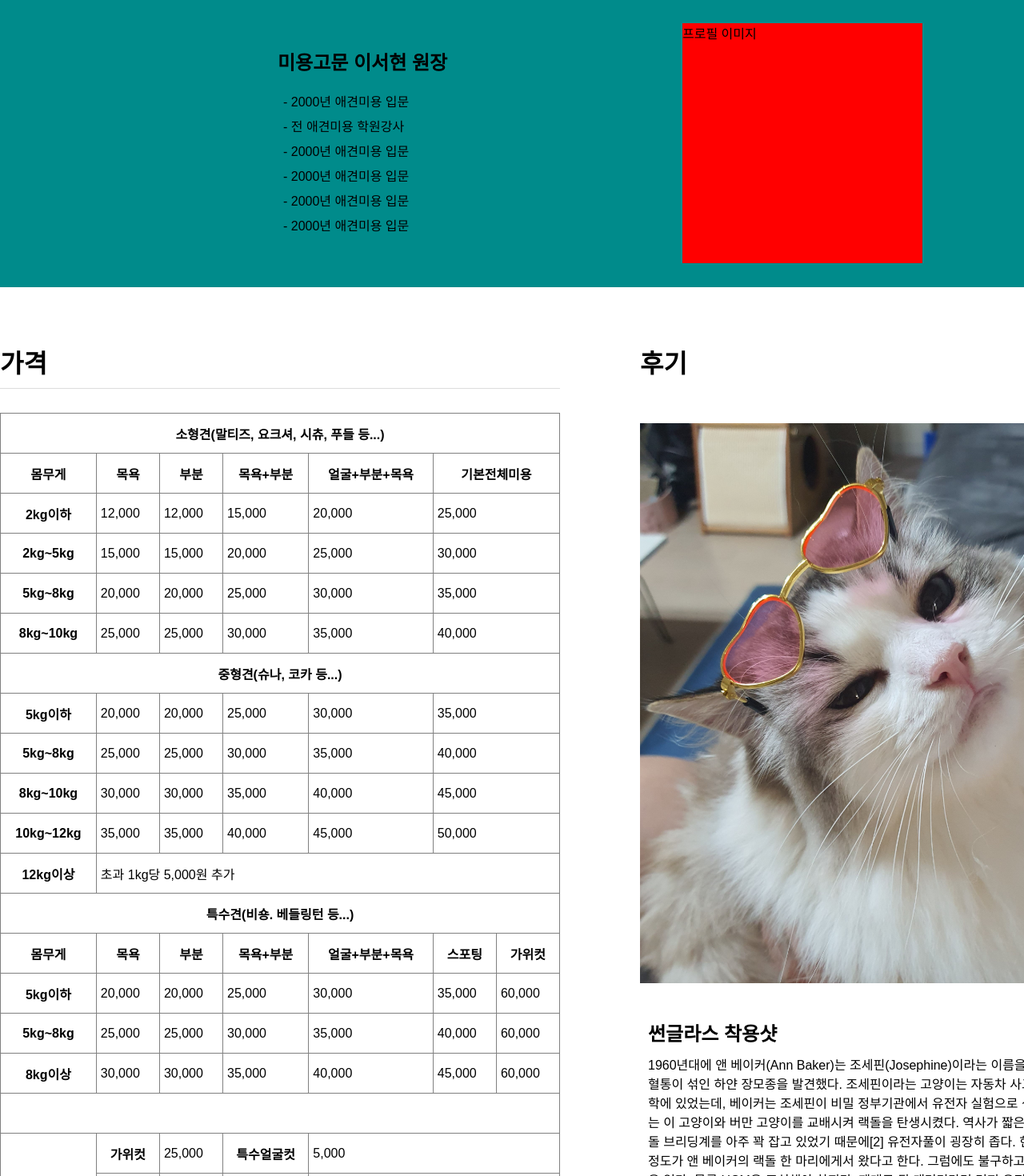
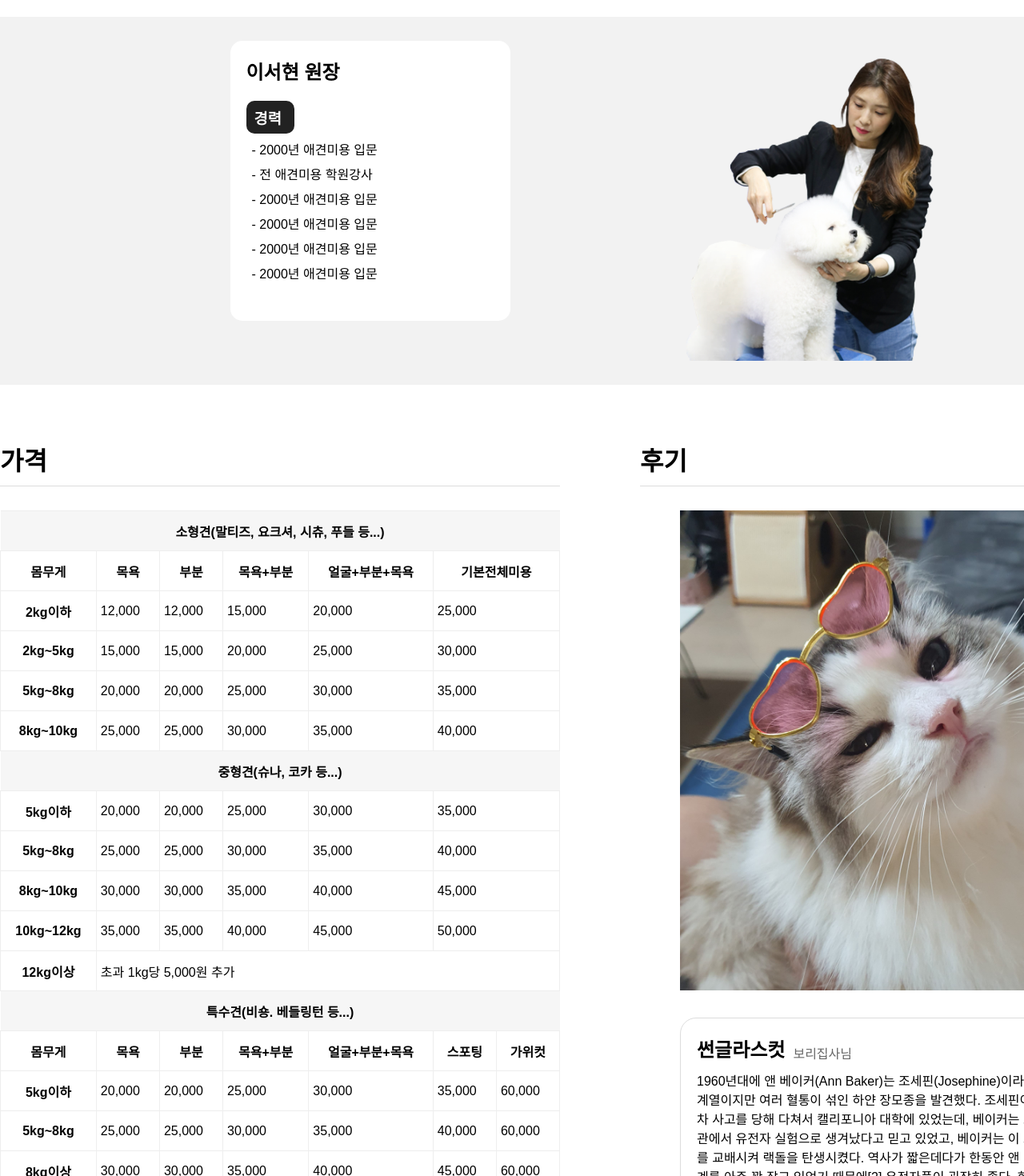
Before and after one commit to djfksdl/vue-threedog, a Vue app: page /edit in a window 1280 px wide. Shown: the part 1320-2790 px from the top of the page at 80% size. Built offline with nearby package versions, Linux system fonts and the light colour scheme.

Commit message:
ㅇㅅ edit페이지

```diff
--- a/src/assets/css/edit/edit.css
+++ b/src/assets/css/edit/edit.css
@@ -36,8 +36,14 @@
 .eMidContainer .eCutImgContainer h1{
     margin-bottom: 30px;
     /* background-color: darkorchid; */
+    border-bottom: 1px solid #ddd;
+    padding-bottom: 10px ;
 }
-.eMidContainer .eCutImgContainer .eCutSlide{}
+.eMidContainer .eCutImgContainer .eCutSlide{
+    overflow: hidden;
+    width: 1500px;
+    white-space: nowrap ;
+}
 .eMidContainer .eCutImgContainer .eCutSlide img{
     width: 250px;
     height: 250px;
@@ -53,9 +59,11 @@
 .eMidContainer .eDesignerSlideContainer h1{
     margin-bottom: 30px ;
     /* width: 1700px; */
+    border-bottom: 1px solid #ddd;
+    padding-bottom: 10px;
 }
 .eMidContainer .eDesignerSlideContainer .eDesignerContentsBox{
-    background-color: darkcyan;
+    background-color: #f2f2f2;
     padding: 30px 200px;
     display: flex;
     justify-content: space-around;
@@ -64,19 +72,41 @@
 /* 디자이너소개 왼쪽 */
 .eMidContainer .eDesignerSlideContainer .eDesignerContentsBox .eDLeftBox{
     padding-top: 30px;
+    background-color: #fff;
+    border-radius: 15px;
+    padding: 20px;
+    width: 350px;
+    height: 350px;
 }
 .eMidContainer .eDesignerSlideContainer .eDesignerContentsBox .eDLeftBox h2{
     margin-bottom: 20px;
 }
+.eMidContainer .eDesignerSlideContainer .eDesignerContentsBox .eDLeftBox h3{
+    background-color: #222;
+    color: #fff;
+    border-radius: 10px;
+    padding: 7px 10px;
+    width: 60px;
+}
 .eMidContainer .eDesignerSlideContainer .eDesignerContentsBox .eDLeftBox p{
     margin: 7px;
+}
+.eMidContainer .eDesignerSlideContainer .eDesignerContentsBox .eDLeftBox .eCareerBox{
+    /* background-color: #fff;
+    border-radius: 15px;
+    padding: 10px; */
 }
 
 /* 디자이너소개 오른쪽 */
 .eMidContainer .eDesignerSlideContainer .eDesignerContentsBox .edRightBox {
-    width: 300px;
-    height: 300px;
-    background-color: red;
+    width: 400px;
+    height: 400px;
+    /* background-color: #ddd; */
+}
+.eMidContainer .eDesignerSlideContainer .eDesignerContentsBox .edRightBox img{
+    width: 400px;
+    height: 400px;
+    object-fit: contain;
 }
 
 /*============= 가격 + 후기 =============*/
@@ -101,9 +131,20 @@
 .eMidContainer .ePriceReviewContainer .ePriceBox table{
     border-collapse: collapse;
     width: 700px;
+    border: none;
 }
 .eMidContainer .ePriceReviewContainer .ePriceBox table th{
     height: 50px;
+}
+.eMidContainer .ePriceReviewContainer .ePriceBox table .eNonBorder{
+    border-left: none;
+    border-right: none;
+    background-color: #f6f6f6;
+}
+.eMidContainer .ePriceReviewContainer .ePriceBox table .eNonBorder2{
+    /* border-left: none; */
+    /* border-right: none; */
+    background-color: #f6f6f6;
 }
 .eMidContainer .ePriceReviewContainer .ePriceBox table td{
     padding-left: 5px;
@@ -114,36 +155,55 @@
     /* background-color: navy; */
     width: 700px;
 }
-.eMidContainer .ePriceReviewContainer .eReviewBox h1{
+.eMidContainer .ePriceReviewContainer .eReviewBox .eReviewBoxTitle{
+    display: flex;
+    justify-content: space-between;
+    align-items: end;
+    border-bottom: 1px solid #ddd;
     margin-bottom: 30px;
+    padding-bottom: 10px;
+}
+.eMidContainer .ePriceReviewContainer .eReviewBox .eReviewBoxTitle h1{
+    /* margin-bottom: 30px; */
+    /* border-bottom: 1px solid #ddd; */
+    /* padding-bottom: 10px; */
+}
+.eMidContainer .ePriceReviewContainer .eReviewBox .eReviewBoxTitle a{
+    font-weight: bold;
 }
 /* 후기 슬라이드 */
 .eMidContainer .ePriceReviewContainer .eReviewBox .eReviewSlide{
     width: 700px;
     /* background-color: darkorchid; */
     margin: 0 auto;
+    padding: 0 50px;
 }
-/* 후기 슬라이드 더보기버튼 */
-.eMidContainer .ePriceReviewContainer .eReviewBox .eReviewSlide .eMoreBtn{
-    text-align: right;
-}
-.eMidContainer .ePriceReviewContainer .eReviewBox .eReviewSlide .eMoreBtn a{
-    font-weight: bold;
-}
+
 
 /* 후기 슬라이드 이미지 */
 .eMidContainer .ePriceReviewContainer .eReviewBox .eReviewSlide img{
-    width: 700px;
+    width: 600px;
     margin-bottom: 30px;
+    /* margin-left: 50px; */
 }
 /* 후기 슬라이드 내용 */
 .eMidContainer .ePriceReviewContainer .eReviewBox .eReviewSlide .eReviewSlideContentBox{
    /* background-color: darkorange; */
-   padding: 10px;
+   padding: 20px;
+   border: 1px solid #ddd;
+   border-radius: 20px;
+   width: 600px;
    /* width: 700px; */
 }
-.eMidContainer .ePriceReviewContainer .eReviewBox .eReviewSlide .eReviewSlideContentBox h2{
-    margin-bottom: 10px;
+.eMidContainer .ePriceReviewContainer .eReviewBox .eReviewSlide .eReviewSlideContentBox .eReviewSlideContentBoxTop{
+    display: flex;
+    align-items: center;
+}
+.eMidContainer .ePriceReviewContainer .eReviewBox .eReviewSlide .eReviewSlideContentBox .eReviewSlideContentBoxTop h2{
+    margin: 0 10px 10px 0;
+ }
+ .eMidContainer .ePriceReviewContainer .eReviewBox .eReviewSlide .eReviewSlideContentBox .eReviewSlideContentBoxTop p{
+    color: #666;
  }
 
  /*============= 위치 =============*/
--- a/src/views/edit/EditView.vue
+++ b/src/views/edit/EditView.vue
@@ -23,8 +23,7 @@
                         <img src="@/assets/images/spy.jpg">
                         <img src="@/assets/images/dog.jpg">
                         <img src="@/assets/images/dog.jpg">
-                        <!-- <img src="@/assets/images/dog.jpg">
-                        <img src="@/assets/images/dog.jpg"> -->
+                        <img src="@/assets/images/dog.jpg">
                     </div>
                 </div>
 
@@ -34,7 +33,9 @@
                     <div class="eDesignerContentsBox">
                         <!-- 디자이너소개 왼쪽 -->
                         <div class="eDLeftBox">
-                            <h2>미용고문 이서현 원장</h2>
+                            <h2>이서현 원장</h2>
+                            <div class="eCareerBox">
+                                <h3>경력</h3>
                                 <p>- 2000년 애견미용 입문</p>
                                 <p>- 전 애견미용 학원강사</p>
                                 <p>- 2000년 애견미용 입문</p>
@@ -42,9 +43,10 @@
                                 <p>- 2000년 애견미용 입문</p>
                                 <p>- 2000년 애견미용 입문</p>
                             </div>
+                        </div>
                         <!-- 디자이너소개 오른쪽 -->
                         <div class="edRightBox">
-                            프로필 이미지
+                            <img src="@/assets/images/profile.png">
                         </div>
                     </div>
                 </div>
@@ -57,7 +59,7 @@
                         <table border="1">
                             <!-- 소형견 -->
                             <tr>
-                                <th colspan="7">소형견(말티즈, 요크셔, 시츄, 푸들 등...)</th>
+                                <th colspan="7" class="eNonBorder">소형견(말티즈, 요크셔, 시츄, 푸들 등...)</th>
                             </tr>
                             <tr>
                                 <th>몸무게</th>
@@ -101,7 +103,7 @@
                             </tr>
                             <!-- 중형견 -->
                             <tr>
-                                <th colspan="7">중형견(슈나, 코카 등...)</th>
+                                <th colspan="7" class="eNonBorder">중형견(슈나, 코카 등...)</th>
                             </tr>
                             <tr>
                                 <th>5kg이하</th>
@@ -142,7 +144,7 @@
                             </tr>
                             <!-- 특수견 -->
                             <tr>
-                                <th colspan="7">특수견(비숑. 베들링턴 등...)</th>
+                                <th colspan="7" class="eNonBorder">특수견(비숑. 베들링턴 등...)</th>
                             </tr>
                             <tr>
                                 <th>몸무게</th>
@@ -185,7 +187,7 @@
                                 <th colspan="7">&nbsp;</th>
                             </tr>
                             <tr>
-                                <th rowspan="4">추가요금</th>
+                                <th rowspan="4" class="eNonBorder2">추가요금</th>
                                 <th>가위컷</th>
                                 <td>25,000</td>
                                 <th>특수얼굴컷</th>
@@ -207,16 +209,19 @@
                     </div>
                     <!-- 후기 -->
                     <div class="eReviewBox">
+                        <div class="eReviewBoxTitle">
                             <h1>후기</h1>
+                            <router-link to="" >더보기 +</router-link>
+                        </div>
                         <!-- 후기 슬라이드 -->
                         <div class="eReviewSlide">
-                            <div class="eMoreBtn">
-                                <router-link to="" >더보기 +</router-link>
-                            </div>
                             <img src="@/assets/images/spy.jpg">
                             <!-- 후기 슬라이드 내용 -->
                             <div class="eReviewSlideContentBox">
-                                <h2>썬글라스 착용샷</h2>
+                                <div class="eReviewSlideContentBoxTop">
+                                    <h2>썬글라스컷</h2>
+                                    <p>보리집사님</p>
+                                </div>
                                 <p>1960년대에 앤 베이커(Ann Baker)는 조세핀(Josephine)이라는 이름을 가진 앙고라 계열이지만 여러 혈통이 섞인 하얀 장모종을 발견했다. 조세핀이라는 고양이는 자동차 사고를 당해 다쳐서 캘리포니아 대학에 있었는데, 베이커는 조세핀이 비밀 정부기관에서 유전자 실험으로 생겨났다고 믿고 있었고, 베이커는 이 고양이와 버만 고양이를 교배시켜 랙돌을 탄생시켰다. 역사가 짧은데다가 한동안 앤 베이커가 랙돌 브리딩계를 아주 꽉 잡고 있었기 때문에[2] 유전자풀이 굉장히 좁다. 현재 랙돌의 유전자 중 약 40% 정도가 앤 베이커의 랙돌 한 마리에게서 왔다고 한다. 그럼에도 불구하고 아직까지 알려진 종특 유전병은 없다. 물론 HCM은 조심해야 하지만, 제대로 된 캐터리라면 먼저 유전자 검사를 한 뒤에 브리딩을 하니 고양이 분양시에 제대로 확인을 하면 된다.</p>
                             </div>
                         </div>
```
Also changed, not shown: src/assets/images/profile.jpg (added), src/assets/images/profile.png (added). Lines whose indentation alone changed are shown as unchanged.
